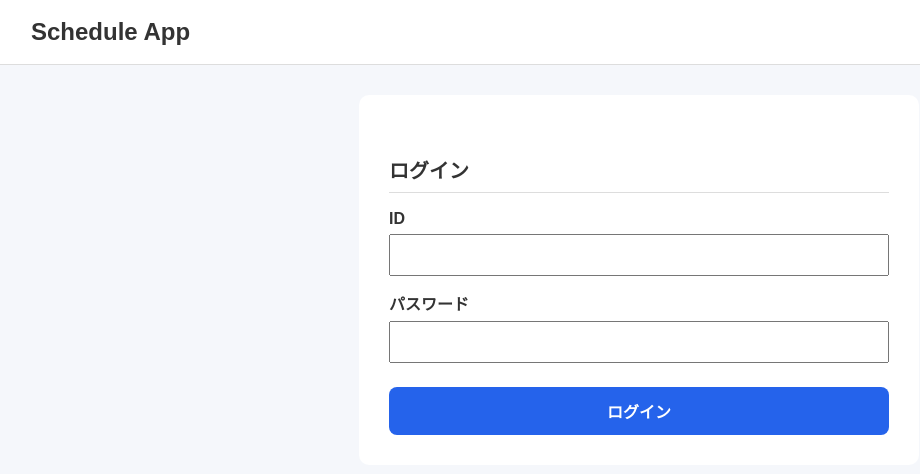
After one commit to shoma-iito/schedule-app, a Flask app: page /login in a window 1280 px wide. The commit adds this page. Shown: the top 474 px of the page, without its empty margins (1-921 px from the left). Run offline with Flask 3, Linux system fonts and the light colour scheme.

Commit message:
Add login feature

```diff
--- a/app.py
+++ b/app.py
@@ -1,13 +1,19 @@
-from flask import Flask, render_template, request, redirect
+from flask import Flask, render_template, request, redirect, session
 import calendar
 import threading
 from datetime import datetime
+from functools import wraps
+import os
 
 from database import get_db, init_db
 from notification import create_notifications, notification_loop
 from mail_sender import send_mail
 
 app = Flask(__name__)
+app.secret_key = os.getenv("SECRET_KEY", "dev-secret-key")
+
+LOGIN_USERNAME = os.getenv("LOGIN_USERNAME")
+LOGIN_PASSWORD = os.getenv("LOGIN_PASSWORD")
 
 init_db()
 
@@ -15,7 +21,40 @@ thread = threading.Thread(target=notification_loop, daemon=True)
 thread.start()
 
 
+def login_required(func):
+    @wraps(func)
+    def wrapper(*args, **kwargs):
+        if not session.get("logged_in"):
+            return redirect("/login")
+        return func(*args, **kwargs)
+    return wrapper
+
+
+@app.route("/login", methods=["GET", "POST"])
+def login():
+    error = None
+
+    if request.method == "POST":
+        username = request.form["username"]
+        password = request.form["password"]
+
+        if username == LOGIN_USERNAME and password == LOGIN_PASSWORD:
+            session["logged_in"] = True
+            return redirect("/")
+        else:
+            error = "IDまたはパスワードが違います。"
+
+    return render_template("login.html", error=error)
+
+
+@app.route("/logout")
+def logout():
+    session.clear()
+    return redirect("/login")
+
+
 @app.route("/")
+@login_required
 def home():
     today = datetime.today()
 
@@ -54,6 +93,7 @@ def home():
 
 
 @app.route("/add", methods=["GET", "POST"])
+@login_required
 def add():
     if request.method == "POST":
         title = request.form["title"]
@@ -96,6 +136,7 @@ def add():
 
 
 @app.route("/edit/<int:schedule_id>", methods=["GET", "POST"])
+@login_required
 def edit(schedule_id):
     conn = get_db()
 
@@ -144,6 +185,7 @@ def edit(schedule_id):
 
 
 @app.route("/delete/<int:schedule_id>", methods=["POST"])
+@login_required
 def delete(schedule_id):
     conn = get_db()
 
@@ -164,6 +206,7 @@ def delete(schedule_id):
 
 
 @app.route("/test-mail")
+@login_required
 def test_mail():
     result = send_mail(
         "Schedule App テスト通知",
@@ -173,16 +216,5 @@ def test_mail():
     return str(result)
 
 
-@app.route("/env-check")
-def env_check():
-    import os
-
-    return {
-        "MAIL_ADDRESS": bool(os.getenv("MAIL_ADDRESS")),
-        "MAIL_PASSWORD": bool(os.getenv("MAIL_PASSWORD")),
-        "MAIL_TO": bool(os.getenv("MAIL_TO"))
-    }
-
-
 if __name__ == "__main__":
     app.run(debug=True, use_reloader=False)
--- a/static/style.css
+++ b/static/style.css
@@ -215,3 +215,8 @@ main {
     font-size: 13px;
     margin-top: 6px;
 }
+
+.error-text {
+    color: #dc2626;
+    font-weight: bold;
+}
--- /dev/null
+++ b/templates/login.html
@@ -0,0 +1,33 @@
+<!DOCTYPE html>
+<html lang="ja">
+<head>
+    <meta charset="UTF-8">
+    <title>ログイン</title>
+    <link rel="stylesheet" href="/static/style.css">
+</head>
+<body>
+
+<header>
+    <h1>Schedule App</h1>
+</header>
+
+<main>
+    <form class="form-box" method="POST">
+        <h2 class="form-title">ログイン</h2>
+
+        {% if error %}
+            <p class="error-text">{{ error }}</p>
+        {% endif %}
+
+        <label>ID</label>
+        <input type="text" name="username" required>
+
+        <label>パスワード</label>
+        <input type="password" name="password" required>
+
+        <button type="submit">ログイン</button>
+    </form>
+</main>
+
+</body>
+</html>
```
